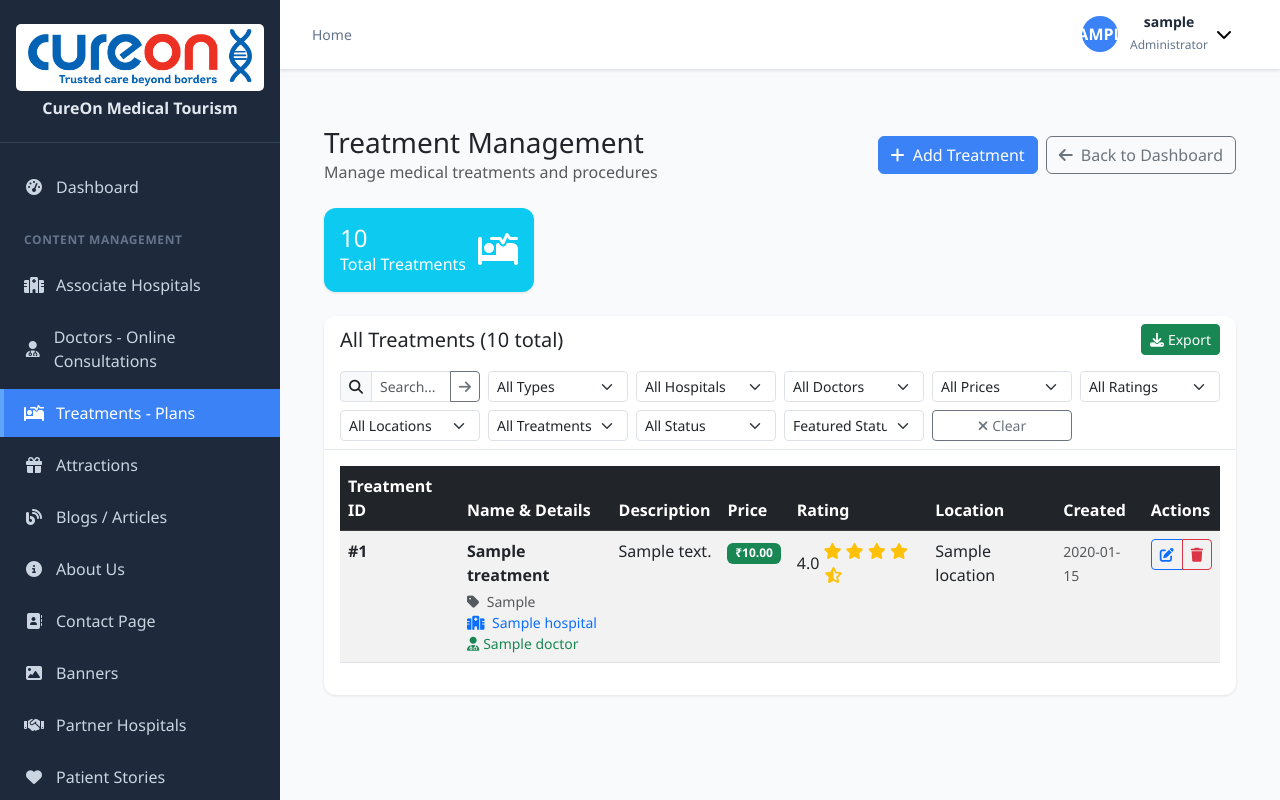
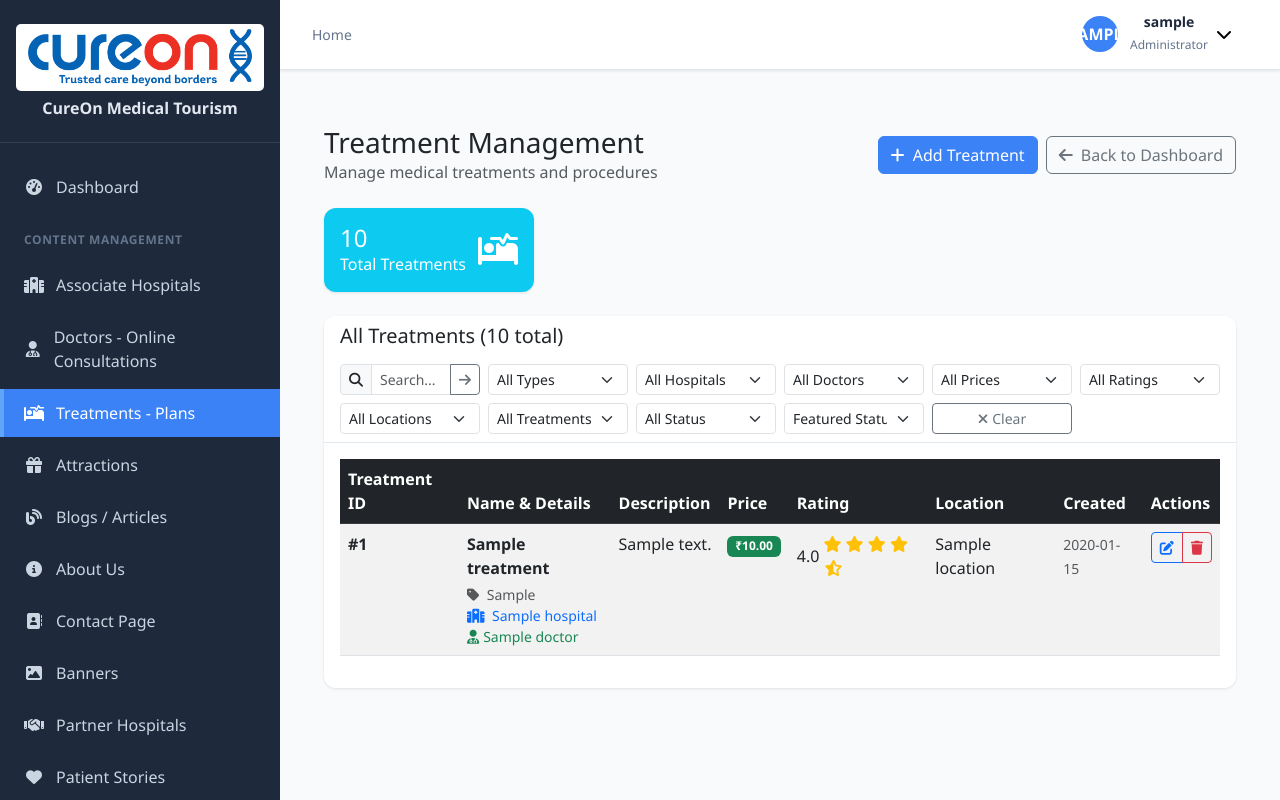
Before and after one commit to nawab-syscraft25/Medi-tour, a FastAPI app: template templates/admin/treatments.html in a window 1280 px wide. Run offline with FastAPI, Linux system fonts and the light colour scheme; the template is opened without the code that fills it: most values are stand-ins (such as "Sample title", 1, 10 or a date in 2020); data that the repository does not hold is empty; parts of the project's set-up code (start-up, migrations or seed data) failed here and were passed over; some libraries are stand-ins or nearby versions.

Commit message:
removed export button

```diff
--- a/templates/admin/treatments.html
+++ b/templates/admin/treatments.html
@@ -52,11 +52,11 @@
                         <div class="col-md-6">
                             <h5 class="card-title mb-0">All Treatments (<span id="totalCount">{{ total }}</span> total)</h5>
                         </div>
-                        <div class="col-md-6 text-md-end">
+                        <!-- <div class="col-md-6 text-md-end">
                             <button class="btn btn-success btn-sm" onclick="exportTreatments()">
                                 <i class="fas fa-download me-1"></i>Export
                             </button>
-                        </div>
+                        </div> -->
                     </div>
 
                     <!-- Filter Controls -->
```
